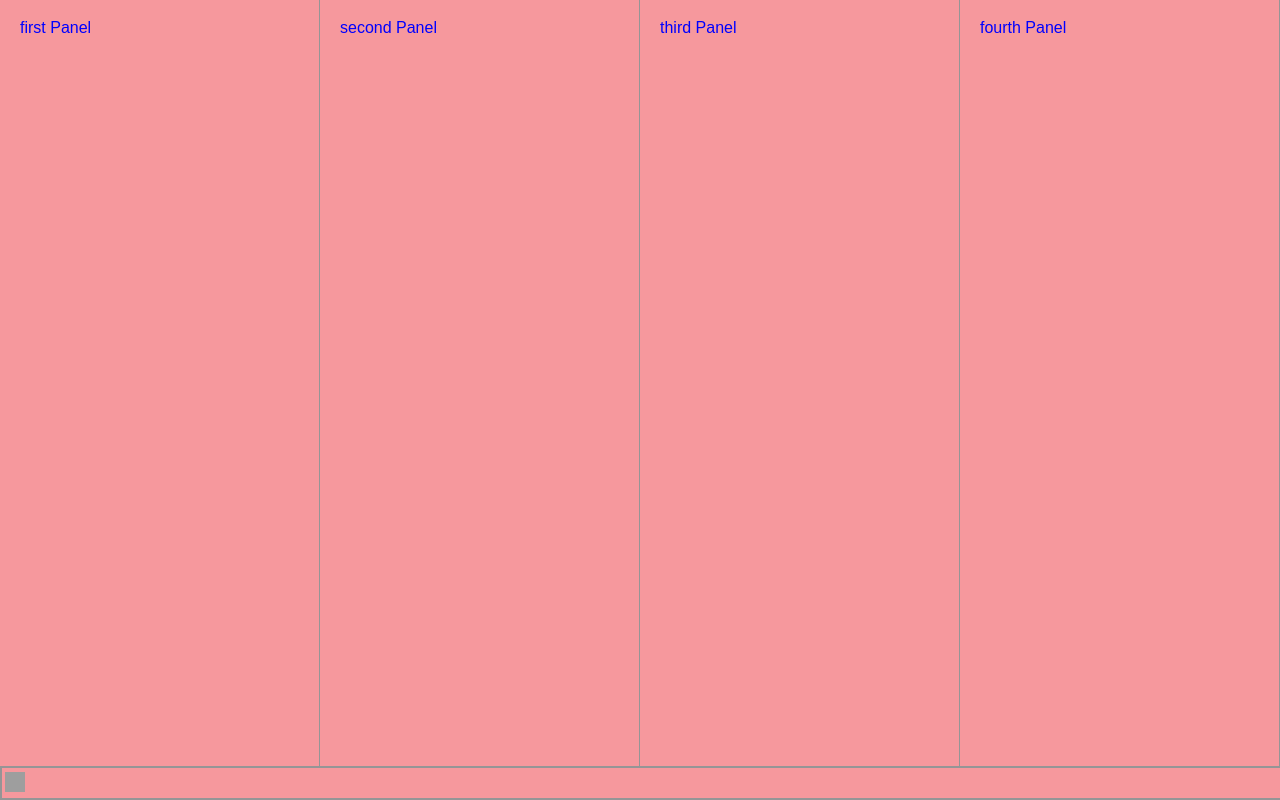
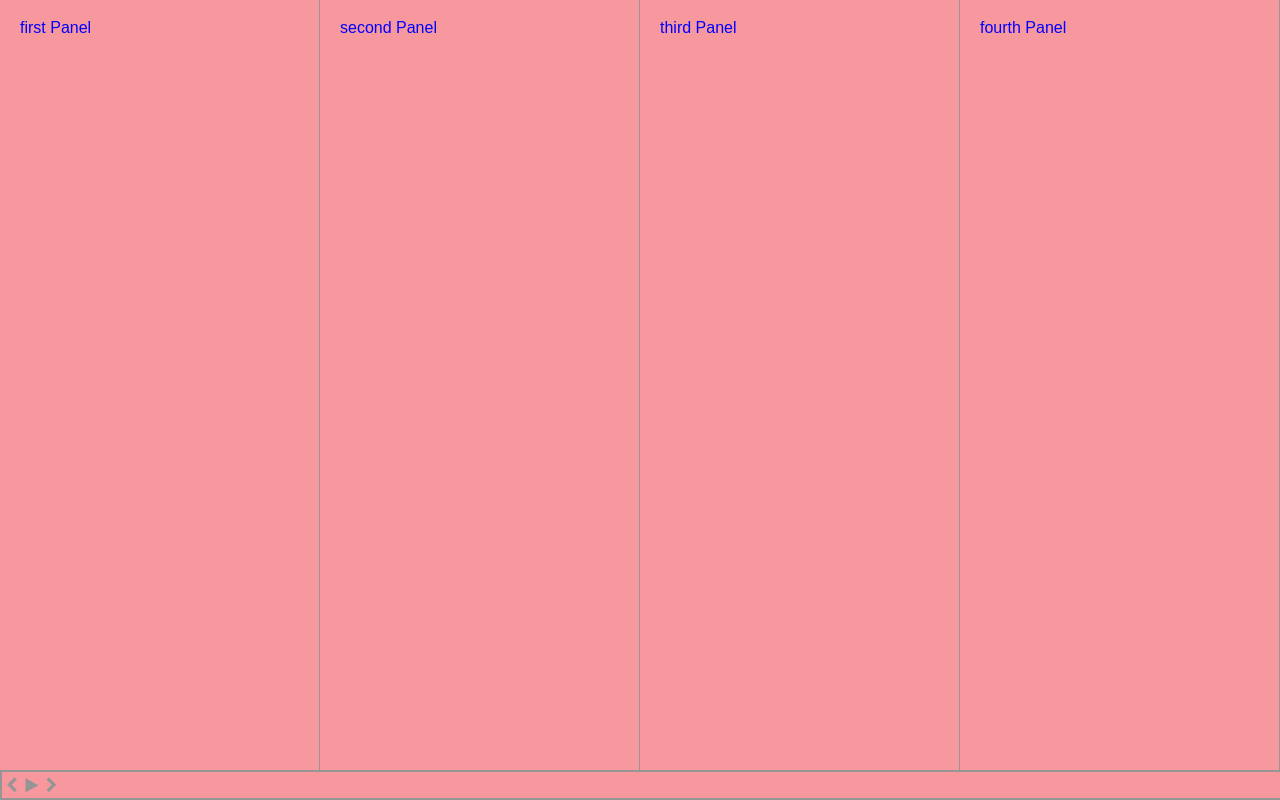
Before and after one commit to aconanlai/Celine-Radio, a React (Create React App) app: page / in a window 1280 px wide. Built offline with nearby package versions, Linux system fonts and the light colour scheme; grey boxes are pictures that could not be loaded.

Commit message:
css changes and fontawesome

```diff
--- /dev/null
+++ b/mock-css/test.html
@@ -0,0 +1,3 @@
+<div>
+  <audio ref="audio_tag" src="./static/music/foo.mp3" controls autoPlay/>
+</div>
--- a/package.json
+++ b/package.json
@@ -3,6 +3,7 @@
   "version": "0.1.0",
   "private": true,
   "dependencies": {
+    "font-awesome": "^4.7.0",
     "g": "^2.0.1",
     "react": "^16.0.0",
     "react-dom": "^16.0.0",
--- a/src/components/Footer/Footer.css
+++ b/src/components/Footer/Footer.css
@@ -1,9 +1,6 @@
 .footer {
   display:flex;
   border: 2px solid #959596;
-  height: 30px;
   width: 100%;
   background-color: #f6989d;
-  align-items: center;
-  padding-left: 0.2em;
 }
--- a/src/components/MusicPlayer/MusicPlayer.css
+++ b/src/components/MusicPlayer/MusicPlayer.css
@@ -1,6 +1,24 @@
-.MusicPlayer {
+
+.player {
   display: flex;
-  align-content: flex-end;
-  align-items: center;
-  padding: 20px;
+  width:300px;
+  /* background-color: green */
 }
+
+
+.controls > a {
+  float: left;
+  margin:4px;
+  cursor: pointer;
+  margin-block-start: 5px;
+  color: #959596;
+
+
+}
+.controls > a:hover {
+  background-color: #f60000;
+  color: #000000;
+}
+.audio{
+  background-color: red
+}
--- a/src/components/MusicPlayer/MusicPlayer.js
+++ b/src/components/MusicPlayer/MusicPlayer.js
@@ -1,4 +1,6 @@
 import React, { Component } from 'react';
+
+import 'font-awesome/css/font-awesome.min.css';
 import './MusicPlayer.css';
 
 class MusicPlayer extends Component {
@@ -20,21 +22,28 @@ class MusicPlayer extends Component {
       });
     };
   }
+
+
   render() {
     if (!this.state.isPlaying) {
       return (
-        <div>
-          <img src="https://image.flaticon.com/icons/svg/0/375.svg" width="20" height="20" onClick={this.playButton} />
+        <div className="player">
+          <div className="controls">
+            <a><i className="fa fa-chevron-left" aria-hidden="true"></i></a>
+            <a onClick={this.playButton}><i className="fa fa-play" aria-hidden="true"></i></a>
+            <a><i className="fa fa-chevron-right" aria-hidden="true"></i></a>
+          </div>
         </div>
-
-
       );
     }
     return (
-      <div>
-        <img src="https://cdn3.iconfinder.com/data/icons/line/36/pause-512.png" width="20" height="20" onClick={this.pauseButton} />
+      <div className="player">
+        <div className="controls">
+          <a><i className="fa fa-chevron-left" aria-hidden="true"></i></a>
+          <a onClick={this.pauseButton}><i className="fa fa-pause" aria-hidden="true"></i></a>
+          <a><i className="fa fa-chevron-right" aria-hidden="true"></i></a>
+        </div>
       </div>
-
     );
   }
 }
```
Also changed, not shown: mock-css/test.js (added), 1 other file (tests, documents, lock files or other folders).
